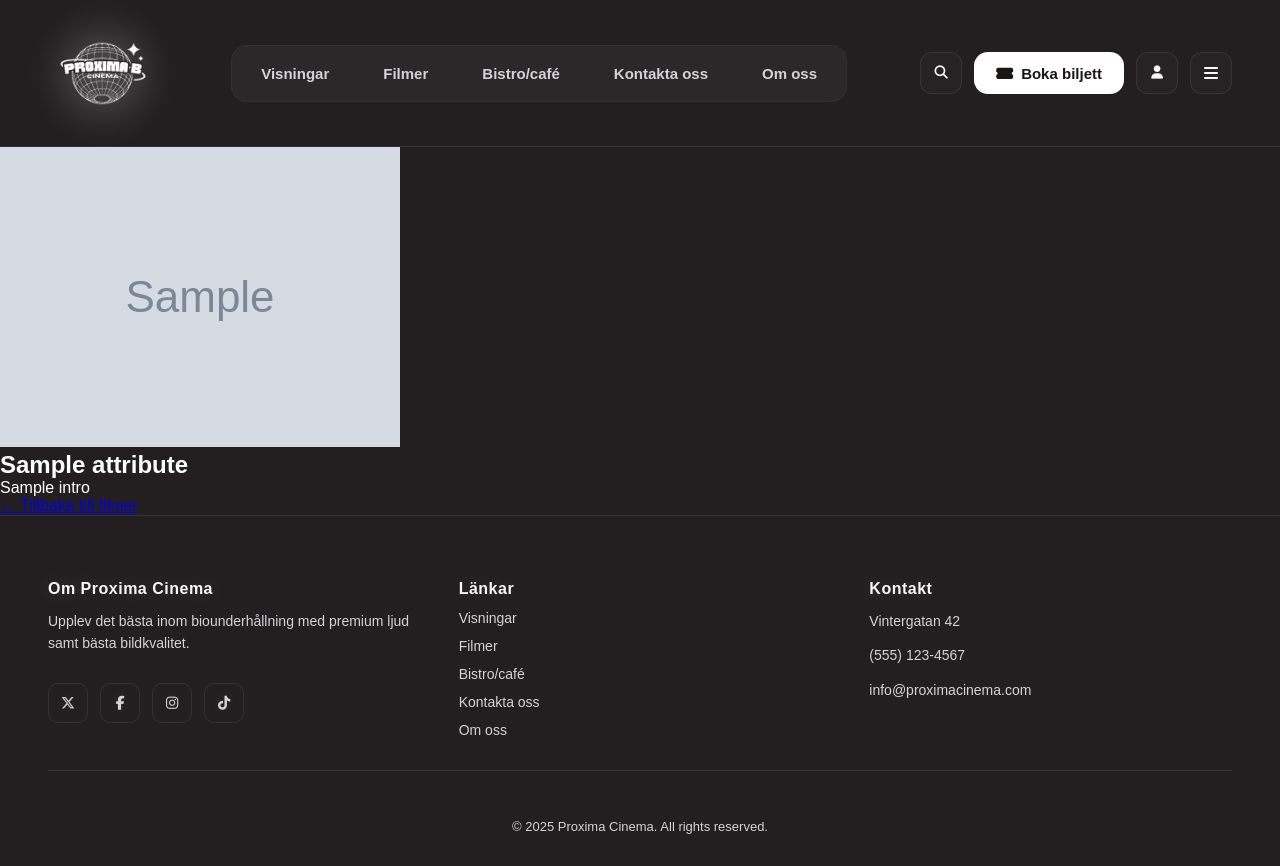
After one commit to maju0029/kinoExpress, a Node server app: template templates/movieinfo.handlebars in a window 1280 px wide. The commit adds this page. Run offline with Node 20, Linux system fonts and the light colour scheme; the template is opened without the code that fills it: most values are stand-ins (such as "Sample title", 1, 10 or a date in 2020); grey boxes marked "Sample" are stand-in pictures; some libraries are stand-ins or nearby versions.

Commit message:
rendering moveInfo-page. Changed some html hrefs

```diff
--- a/index.js
+++ b/index.js
@@ -27,8 +27,6 @@ app.get("/movies", async (req, res) => {
     const response = await fetch("https://plankton-app-xhkom.ondigitalocean.app/api/movies");
     const movies = await response.json();
 
-    //console.log(movies); // <-- viktigt första gången
-
     res.render("movies", {
       title: "Filmer",
       movies: movies.data
@@ -40,18 +38,17 @@ app.get("/movies", async (req, res) => {
   }
 });
 
-/*app.get("/movies", (req, res) => {
-  res.render("movies", {title: "Filmer" , movies: [
-    {id:1, title: "Inception"}, {id:2, title: "The Matrix"}
-  ]})
-})
+app.get("/movies/:id", async (req, res) => {
+  const id = req.params.id;
 
-/*
-{{#if movies.length}}
-  <p>Total Movies: {{movies.length}}</p>
-{{else}}
-  <p>No movies available.</p>
-{{/if}}
+  const response = await fetch (
+    `https://plankton-app-xhkom.ondigitalocean.app/api/movies/${id}`
+  );
 
-till html movies ^
-*/
+  const json = await response.json();
+
+  res.render("movieinfo", {
+    title: json.data.attributes.title,
+    movie: json.data
+  });
+});
--- a/static/aboutUs.html
+++ b/static/aboutUs.html
@@ -21,7 +21,7 @@
 
     <nav class="navLinks">
         <a class="navLink" href="index.html" target="_top"><span>Visningar</span></a>
-        <a class="navLink" href="filmcard.html" target="_top"><span>Filmer</span></a>
+        <a class="navLink" href="/movies" target="_top"><span>Filmer</span></a>
         <a class="navLink" href="bistro.html" target="_top"><span>Bistro/café</span></a>
         <a class="navLink" href="contact.html" target="_top"><span>Kontakta oss</span></a>
         <a class="navLink" href="aboutus.html" target="_top"><span>Om oss</span></a>
--- a/static/bistro.html
+++ b/static/bistro.html
@@ -192,7 +192,7 @@
       <div class="footerSection">
         <h4>Länkar</h4>
         <a href="index.html">Visningar</a>
-        <a href="filmcard.html">Filmer</a>
+        <a href="/movies">Filmer</a>
         <a href="bistro.html">Bistro/café</a>
         <a href="contact.html">Kontakta oss</a>
         <a href="aboutus.html">Om oss</a>
--- a/static/contact.html
+++ b/static/contact.html
@@ -24,7 +24,7 @@
 
             <nav class="navLinks">
                 <a class="navLink" href="index.html"><span>Visningar</span></a>
-                <a class="navLink" href="filmcard.html"><span>Filmer</span></a>
+                <a class="navLink" href="/movies"><span>Filmer</span></a>
                 <a class="navLink" href="bistro.html"><span>Bistro/café</span></a>
                 <a class="navLink active" href="contact.html"><span>Kontakta oss</span></a>
                 <a class="navLink" href="aboutUs.html"><span>Om oss</span></a>
--- a/static/memberpage.html
+++ b/static/memberpage.html
@@ -29,7 +29,7 @@
 
             <nav class="navLinks">
                 <a class="navLink" href="index.html" target="_top"><span>Visningar</span></a>
-                <a class="navLink" href="filmcard.html" target="_top"><span>Filmer</span></a>
+                <a class="navLink" href="/movies" target="_top"><span>Filmer</span></a>
                 <a class="navLink" href="bistro.html" target="_top"><span>Bistro/café</span></a>
                 <a class="navLink" href="contact.html" target="_top"><span>Kontakta oss</span></a>
                 <a class="navLink" href="aboutus.html" target="_top"><span>Om oss</span></a>
--- /dev/null
+++ b/templates/movieinfo.handlebars
@@ -0,0 +1,12 @@
+<article class="movie-info">
+  <img
+    src="{{movie.attributes.image.url}}"
+    alt="{{movie.attributes.title}}"
+  >
+
+  <h1>{{movie.attributes.title}}</h1>
+
+  <p>{{movie.attributes.intro}}</p>
+
+  <a href="/movies">← Tillbaka till filmer</a>
+</article>
--- a/templates/movies.handlebars
+++ b/templates/movies.handlebars
@@ -6,7 +6,7 @@
       <h2>{{attributes.title}}</h2>
 
       <p>{{attributes.description}}</p>
-
+      <img src="{{attributes.image.url}}" alt="Affisch för {{attributes.title}}" />
       <a href="/movies/{{id}}">
         Läs mer
       </a>
```
Also changed, not shown: templates/moveinfo.handlebars (deleted).
